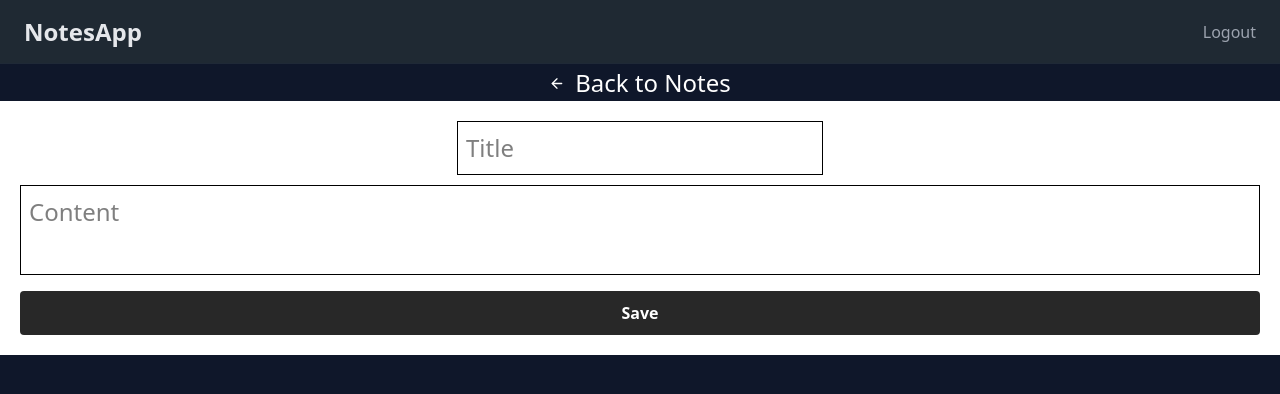
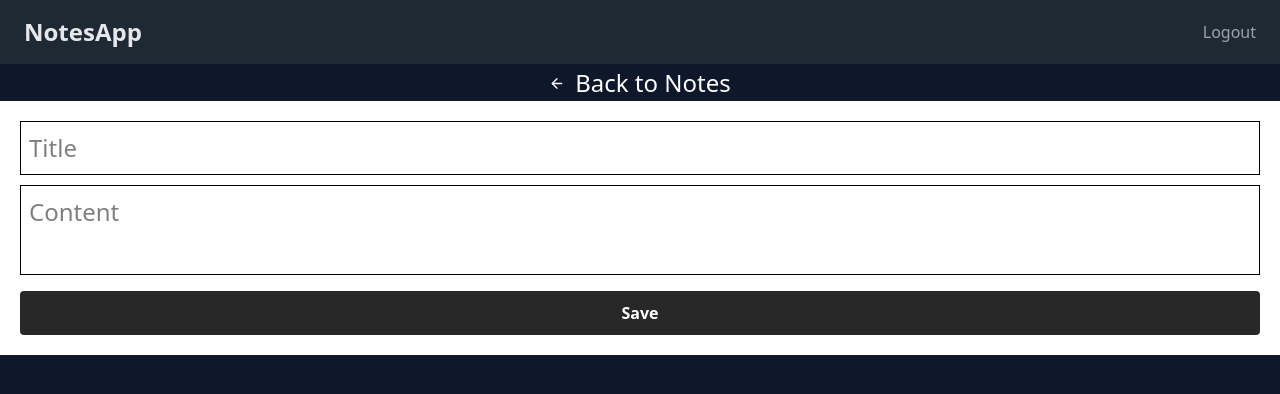
Before and after one commit to donald-hub/notes-app-frontend, a React (Vite) app: page /update/1 in a window 1280 px wide. Shown: the top 394 px of the page. Built offline with nearby package versions, Linux system fonts and the light colour scheme; no server answers; sample sign-in values are in the browser's storage; the HTML template or start-up script is replaced by a standard one.

Commit message:
styling createPage page

```diff
--- a/src/pages/createPage.module.css
+++ b/src/pages/createPage.module.css
@@ -30,7 +30,7 @@
 }
 .titleInput{
     box-sizing: border-box;
-    min-width: 300px;
+    width: 100%;
     flex: 1;
     font-size: 1.5em;
     padding: 8px;
@@ -43,7 +43,6 @@
 .contentInput{
     box-sizing: border-box;
     width: 100%;
-    min-width: 300px;
     font-size: 1.5em;
     padding: 8px;
     border: none;
```
